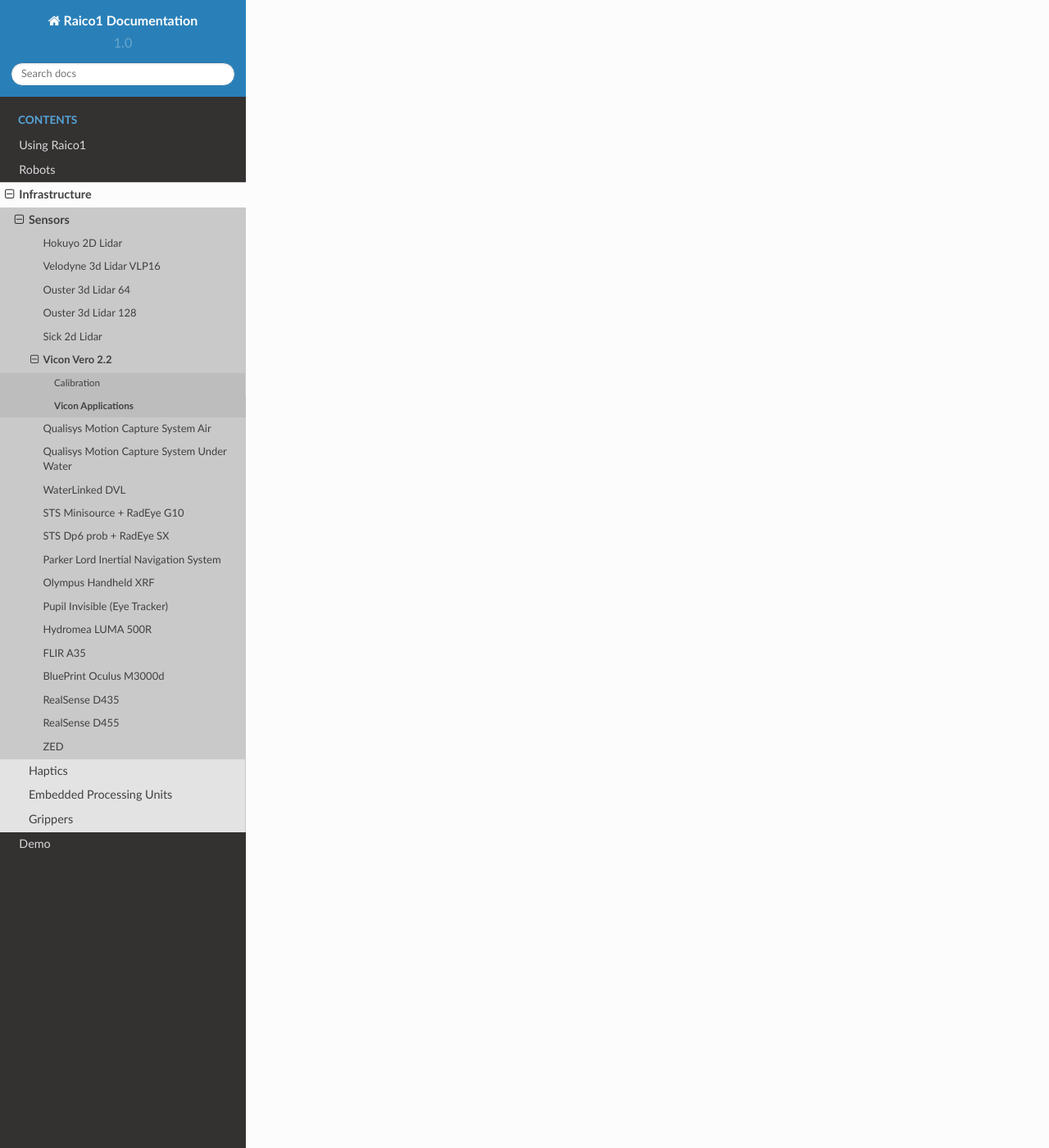
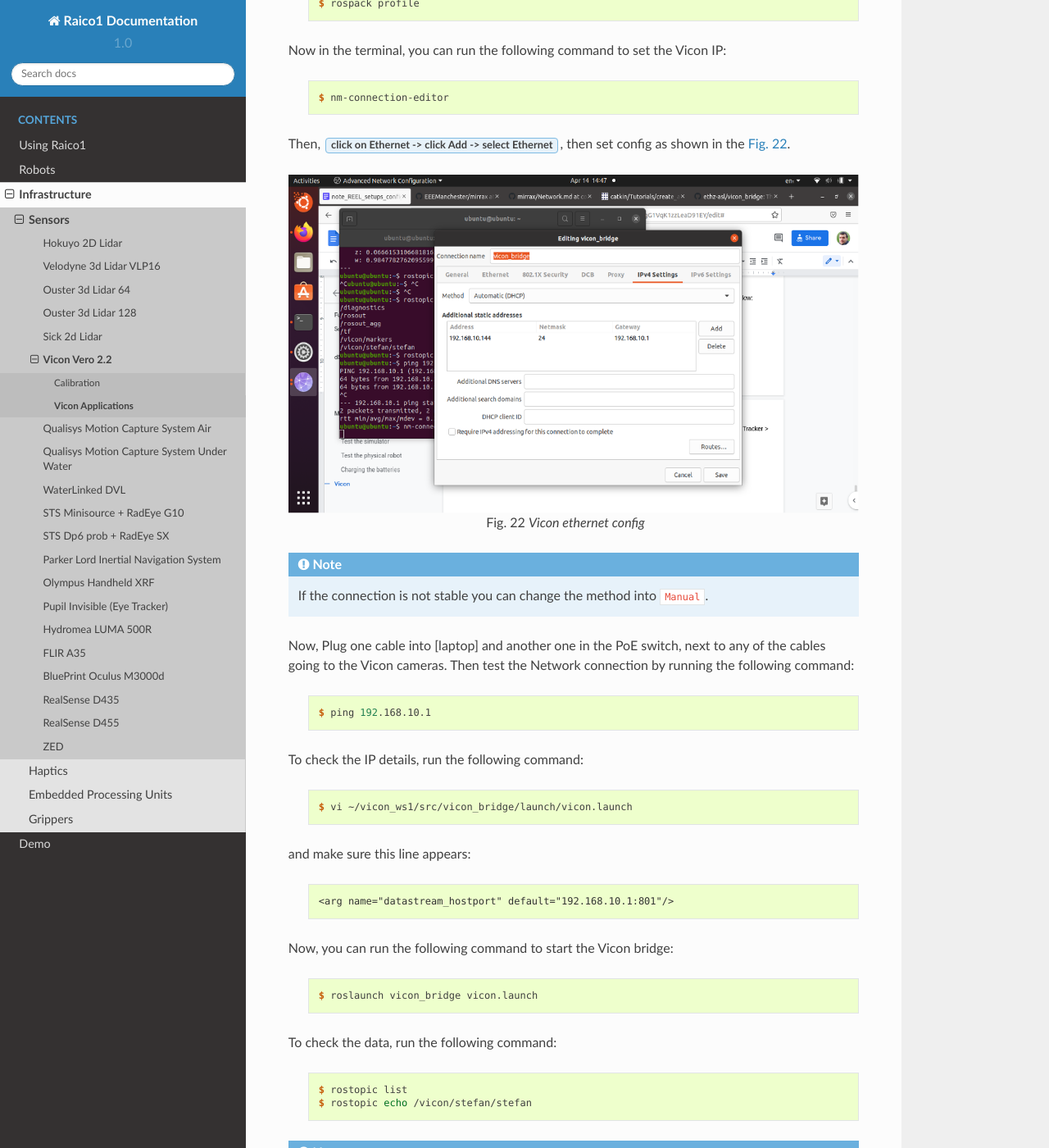
Before and after one commit to UoM-RAICo1/raico-docs, a Sphinx documentation site: the page built from source/Infrastructure/Sensors/ViconMotion/tracking.rst, in a window 1280 px wide and 1400 px high, scrolled down 4261 px. Shown: the whole window at 82% size. Built offline with Sphinx 7.4.7 and the Read the Docs theme 2.0.0, drawn with Linux system fonts in a browser that asks for light colours; some of the changed text lies outside the part shown.

Commit message:
Add more details of Vicon Vero 2.0

```diff
--- a/source/Infrastructure/Sensors/ViconMotion/tracking.rst
+++ b/source/Infrastructure/Sensors/ViconMotion/tracking.rst
@@ -1,4 +1,4 @@
-
+.. _vicon_bridge: https://github.com/ethz-asl/vicon_bridge
 
 .. _vicon_application:
 
@@ -101,3 +101,82 @@
     Vicon playback
 
 .. note:: To go back (and exit Playback mode), clk on ``Go Live`` again making it change to ``Go Offline``.
+
+
+.. _vicon_ros_bridge:
+
+ROS Bridge
+----------
+
+THe ROS repo presented in :ref:`Vicon vero 2.2` page. However, you can use `vicon_bridge`_ to bridge the Vicon data to ROS. The steps are as follows:
+
+    .. code-block::
+
+        $ cd ~/vicon_ws/src
+        $ git clone https://github.com/ethz-asl/vicon_bridge.git
+        $ cd ~/vicon_ws
+        $ catkin_make
+        $ source devel/setup.bash
+        $ rospack profile
+
+Now in the terminal, you can run the following command to set the Vicon IP:
+
+    .. code-block::
+
+        $ nm-connection-editor
+
+Then, :guilabel:`click on Ethernet -> click Add -> select Ethernet`, then set config as shown in the :numref:`vicon-ethernet-config`.
+
+.. _vicon-ethernet-config:
+
+.. figure:: ../../../images/vicon_vero/vicon-vero-ethernet-config.png
+    :scale: 70%
+    :align: center
+    :alt: Vicon ethernet config
+
+    Vicon ethernet config
+
+.. note:: If the connection is not stable you can change the method into ``Manual``.
+
+Now, Plug one cable into [laptop] and another one in the PoE switch, next to any of the cables going to the Vicon cameras. Then test the Network connection by running the following command:
+
+    .. code-block::
+
+        $ ping 192.168.10.1
+
+To check the IP details, run the following command:
+
+    .. code-block::
+
+        $ vi ~/vicon_ws1/src/vicon_bridge/launch/vicon.launch
+
+and make sure this line appears:
+
+    .. code-block::
+
+        <arg name="datastream_hostport" default="192.168.10.1:801"/>
+
+Now, you can run the following command to start the Vicon bridge:
+
+    .. code-block::
+
+        $ roslaunch vicon_bridge vicon.launch
+
+
+To check the data, run the following command:
+
+    .. code-block::
+
+        $ rostopic list
+        $ rostopic echo /vicon/stefan/stefan
+
+.. note:: stefan is the name of the object as selected on ``vicon-PC``, :guilabel:`Vicon Tracker -> Objects`. You can change it to the name of the object you are interested in. See the :numref:`vicon-object-name`.
+
+.. _vicon-object-name:
+
+.. figure:: ../../../images/vicon_vero/vicon-vero-object-name.png
+    :scale: 70%
+    :align: center
+    :alt: Vicon object name
+
+    Vicon object name
```
Also changed, not shown: source/images/vicon_vero/vicon-vero-ethernet-config.png (added), source/images/vicon_vero/vicon-vero-object-name.png (added).
